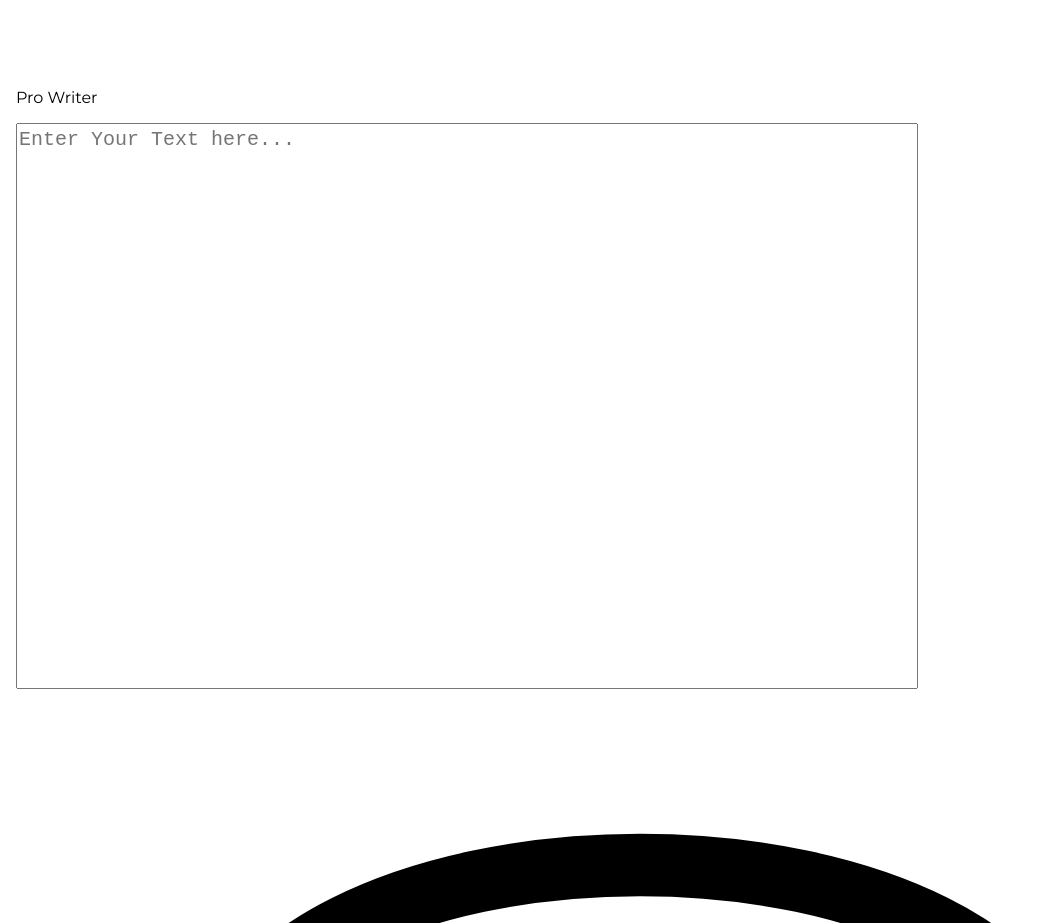
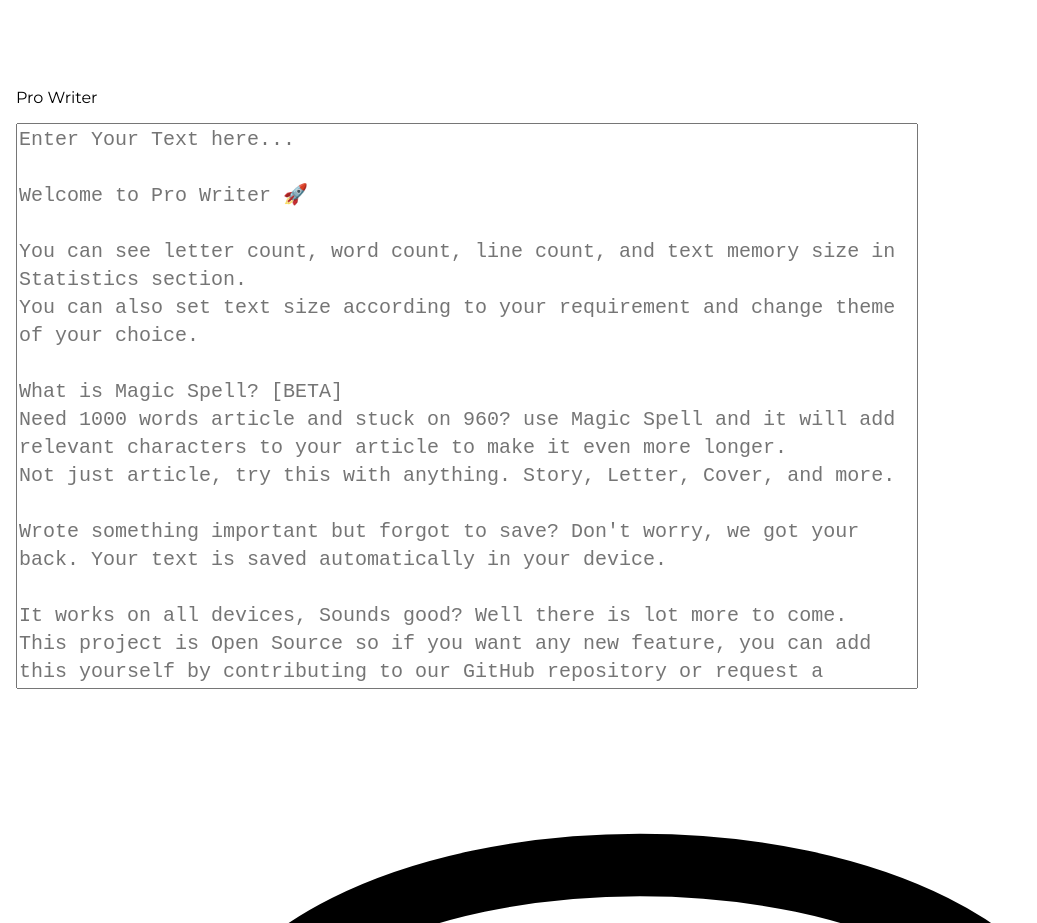
Before and after one commit to VishwaGauravIn/pro-writer, a Next.js app: page / in a window 1280 px wide. Shown: the part 1180-2103 px from the top of the page, without its empty margins (0-1037 px from the left). Built offline with nearby package versions, Linux system fonts and the light colour scheme.

Commit message:
update webimage path, change placeholder

```diff
--- a/components/ParentBox.js
+++ b/components/ParentBox.js
@@ -13,6 +13,22 @@
   const [lineCount, setLineCount] = useState(0);
   const [memory, setMemory] = useState(0);
   const [textSize, setTextSize] = useState(4);
+  const PLACEHOLDER = `Enter Your Text here...
+
+Welcome to Pro Writer 🚀
+
+You can see letter count, word count, line count, and text memory size in Statistics section.
+You can also set text size according to your requirement and change theme of your choice.
+
+What is Magic Spell? [BETA]
+Need 1000 words article and stuck on 960? use Magic Spell and it will add relevant characters to your article to make it even more longer.
+Not just article, try this with anything. Story, Letter, Cover, and more.
+
+Wrote something important but forgot to save? Don't worry, we got your back. Your text is saved automatically in your device.
+
+It works on all devices, Sounds good? Well there is lot more to come.
+This project is Open Source so if you want any new feature, you can add this yourself by contributing to our GitHub repository or request a feature
+  `;
   function onChange() {
     setLetterCount(document.getElementById("textarea").value.length);
     localStorage.setItem(
@@ -74,7 +90,7 @@
       document.getElementById("textarea").style.fontSize = "1.5rem";
       document.getElementById("textarea").style.lineHeight = "2rem";
     }
-    }, [textSize]);
+  }, [textSize]);
 
   return (
     <div className="flex flex-col pb-14 md:pb-0 md:flex-row">
@@ -84,7 +100,7 @@
           id="textarea"
           cols="30"
           rows="10"
-          placeholder="Enter Your Text here..."
+          placeholder={PLACEHOLDER}
           className="bg-transparent outline-none text-xl pr-2 placeholder-fuchsia-400 placeholder-opacity-60 selection:bg-fuchsia-500 selection:text-fuchsia-50"
           onChange={onChange}
         ></textarea>
--- a/components/ToolBox.js
+++ b/components/ToolBox.js
@@ -49,6 +49,7 @@
         <div
           className="inline-flex flex-col justify-center items-center w-28 cursor-pointer"
           onClick={magicSpell}
+          title="Add relevant characters to your text to make it even more longer"
         >
           <svg
             xmlns="http://www.w3.org/2000/svg"
--- a/pages/index.js
+++ b/pages/index.js
@@ -22,7 +22,10 @@
           property="og:description"
           content="Minimal yet Pro Writer for your all need!"
         />
-        <meta property="og:image" content="https://metaseo.itsvg.in/404.svg" />
+        <meta
+          property="og:image"
+          content="https://prowriter.itsvg.in/webimage.png"
+        />
         <meta property="twitter:card" content="summary_large_image" />
         <meta property="twitter:url" content="https://prowriter.itsvg.in" />
         <meta property="twitter:title" content="Pro Writer 🚀" />
@@ -32,8 +35,9 @@
         />
         <meta
           property="twitter:image"
-          content="https://metaseo.itsvg.in/404.svg"
+          content="https://prowriter.itsvg.in/webimage.png"
         />
+
         <link rel="icon" href="/logo.png" />
         {/* Google Analytics */}
         <script
```
